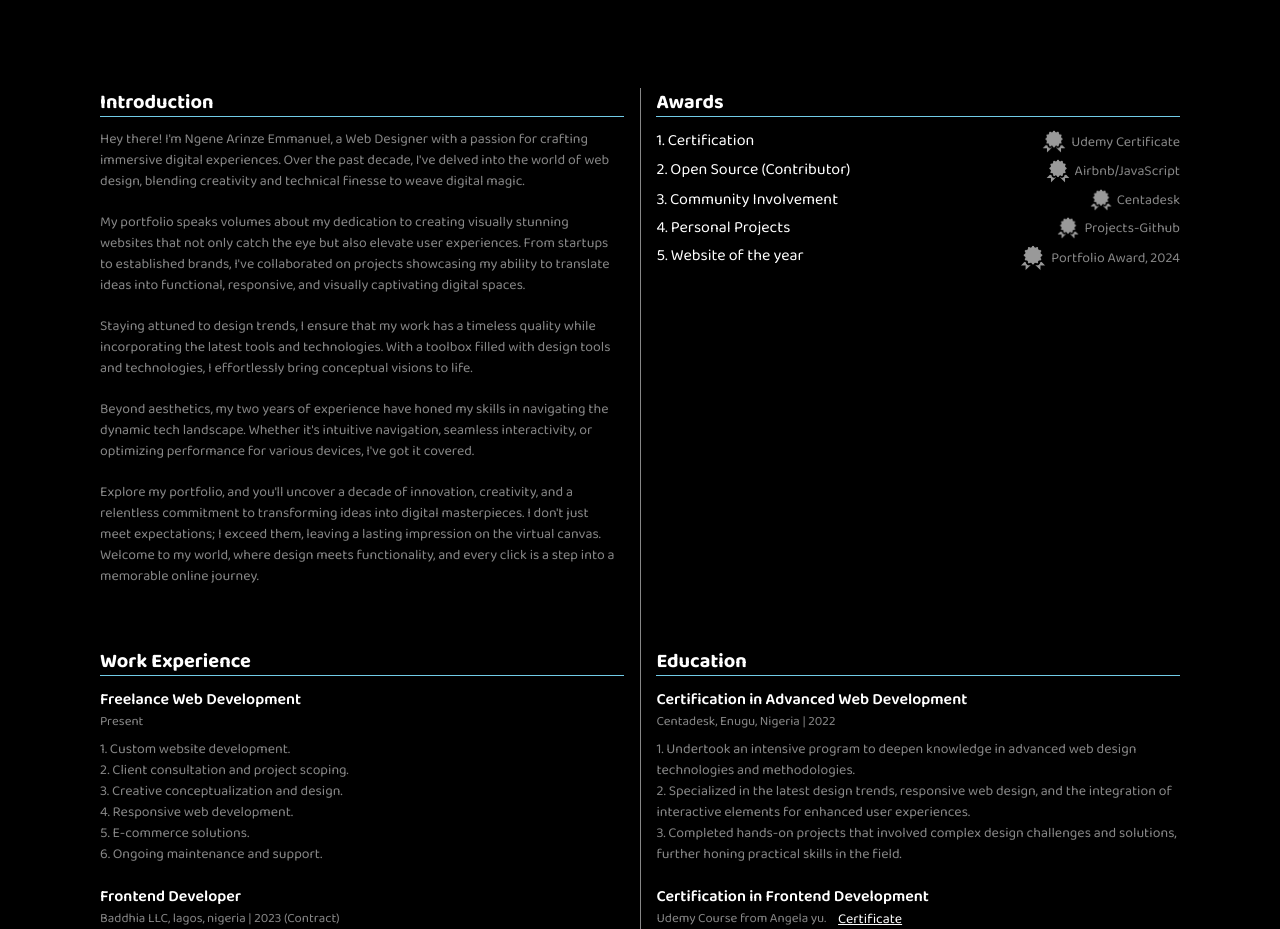
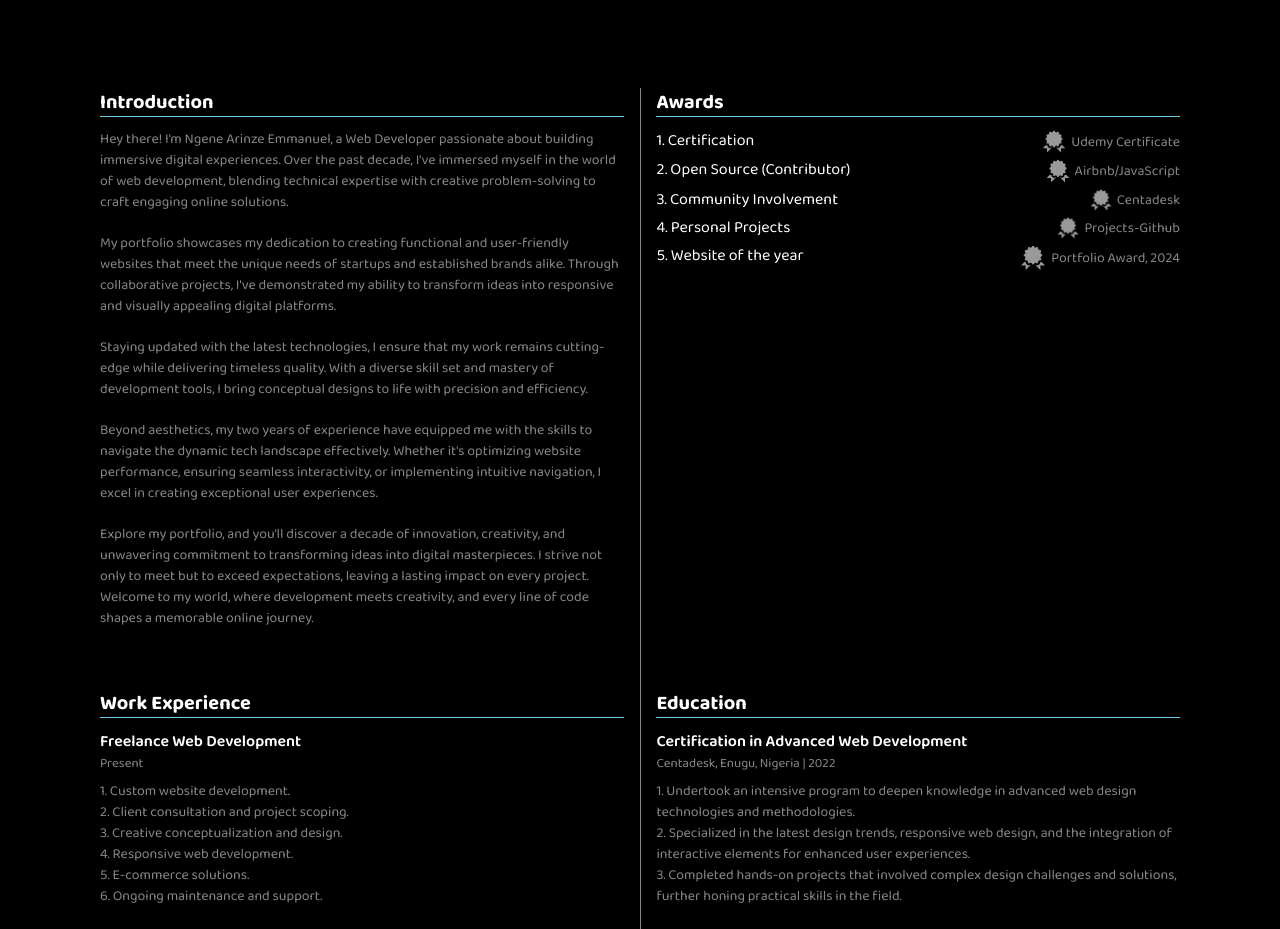
Before and after one commit to emmanuel-455/Arinze-Ngene, a React (Vite) app: page / in a window 1280 px wide. Shown: the part 1620-2549 px from the top of the page. Built offline with nearby package versions, Linux system fonts and the light colour scheme; no server answers.

Commit message:
Update About.jsx

```diff
--- a/src/pages/About.jsx
+++ b/src/pages/About.jsx
@@ -35,11 +35,11 @@ function About() {
           <h1 className='font-bold text-[20px]'>Introduction</h1>
           </div>
           <div className='text-[14px] text-A-writeup pr-1'>
-          <p className='mb-3 md:mb-5'>Hey there! I'm Ngene Arinze Emmanuel, a Web Designer with a passion for crafting immersive digital experiences. Over the past decade, I've delved into the world of web design, blending creativity and technical finesse to weave digital magic.</p>
-          <p className='mb-3 md:mb-5'>My portfolio speaks volumes about my dedication to creating visually stunning websites that not only catch the eye but also elevate user experiences. From startups to established brands, I've collaborated on projects showcasing my ability to translate ideas into functional, responsive, and visually captivating digital spaces.</p>
-          <p className='mb-3 md:mb-5'>Staying attuned to design trends, I ensure that my work has a timeless quality while incorporating the latest tools and technologies. With a toolbox filled with design tools and technologies, I effortlessly bring conceptual visions to life.</p>
-          <p className='mb-3 md:mb-5'>Beyond aesthetics, my two years of experience have honed my skills in navigating the dynamic tech landscape. Whether it's intuitive navigation, seamless interactivity, or optimizing performance for various devices, I've got it covered.</p>
-          <p className='mb-3 md:mb-5'>Explore my portfolio, and you'll uncover a decade of innovation, creativity, and a relentless commitment to transforming ideas into digital masterpieces. I don't just meet expectations; I exceed them, leaving a lasting impression on the virtual canvas. Welcome to my world, where design meets functionality, and every click is a step into a memorable online journey.</p>
+          <p className='mb-3 md:mb-5'>Hey there! I'm Ngene Arinze Emmanuel, a Web Developer passionate about building immersive digital experiences. Over the past decade, I've immersed myself in the world of web development, blending technical expertise with creative problem-solving to craft engaging online solutions.</p>
+          <p className='mb-3 md:mb-5'>My portfolio showcases my dedication to creating functional and user-friendly websites that meet the unique needs of startups and established brands alike. Through collaborative projects, I've demonstrated my ability to transform ideas into responsive and visually appealing digital platforms.</p>
+          <p className='mb-3 md:mb-5'>Staying updated with the latest technologies, I ensure that my work remains cutting-edge while delivering timeless quality. With a diverse skill set and mastery of development tools, I bring conceptual designs to life with precision and efficiency.</p>
+          <p className='mb-3 md:mb-5'>Beyond aesthetics, my two years of experience have equipped me with the skills to navigate the dynamic tech landscape effectively. Whether it's optimizing website performance, ensuring seamless interactivity, or implementing intuitive navigation, I excel in creating exceptional user experiences.</p>
+          <p className='mb-3 md:mb-5'>Explore my portfolio, and you'll discover a decade of innovation, creativity, and unwavering commitment to transforming ideas into digital masterpieces. I strive not only to meet but to exceed expectations, leaving a lasting impact on every project. Welcome to my world, where development meets creativity, and every line of code shapes a memorable online journey.</p>
           </div>
         </div>
         <div className='w-[1px] mx-4 hidden md:block bg-A-writeup h-auto'>
```
